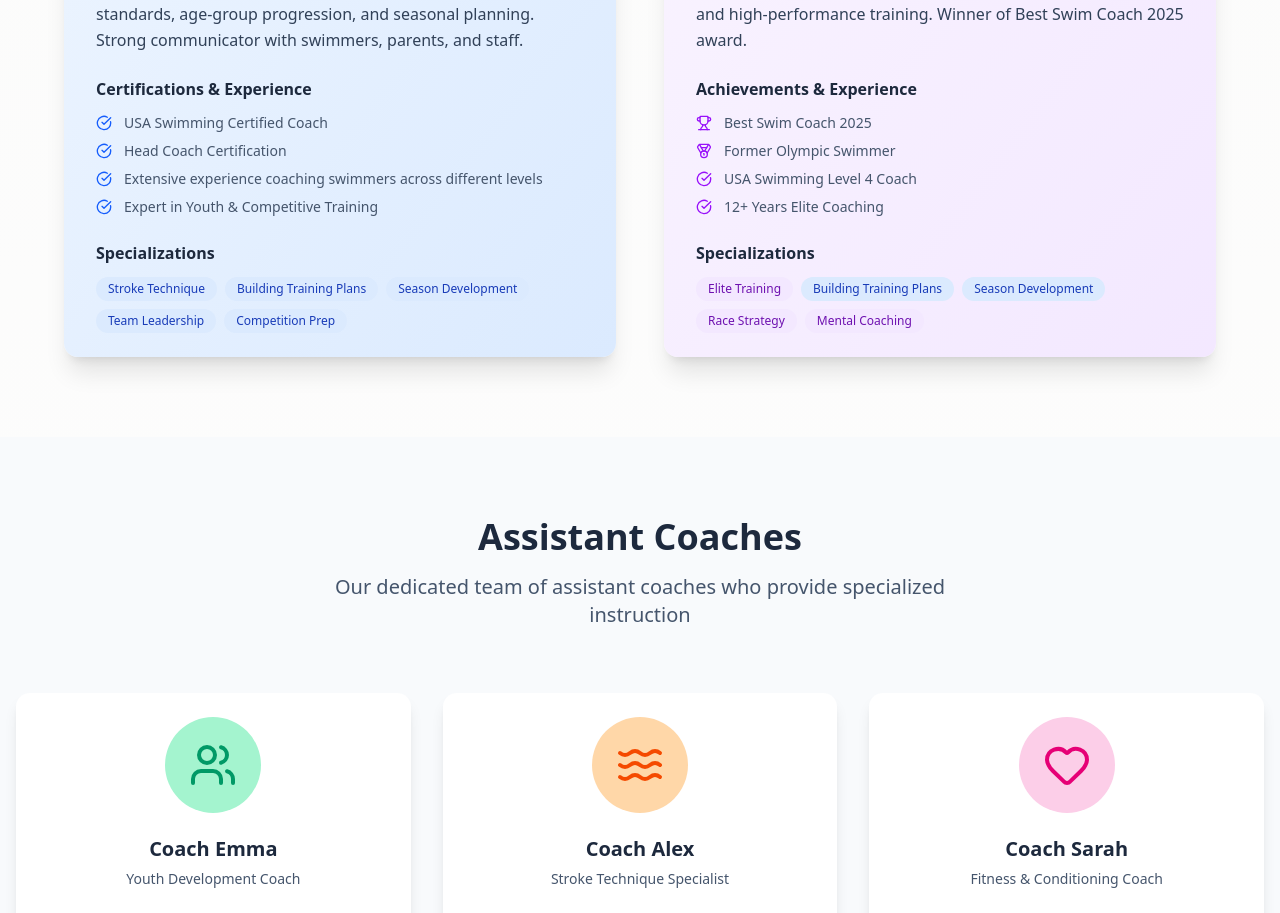
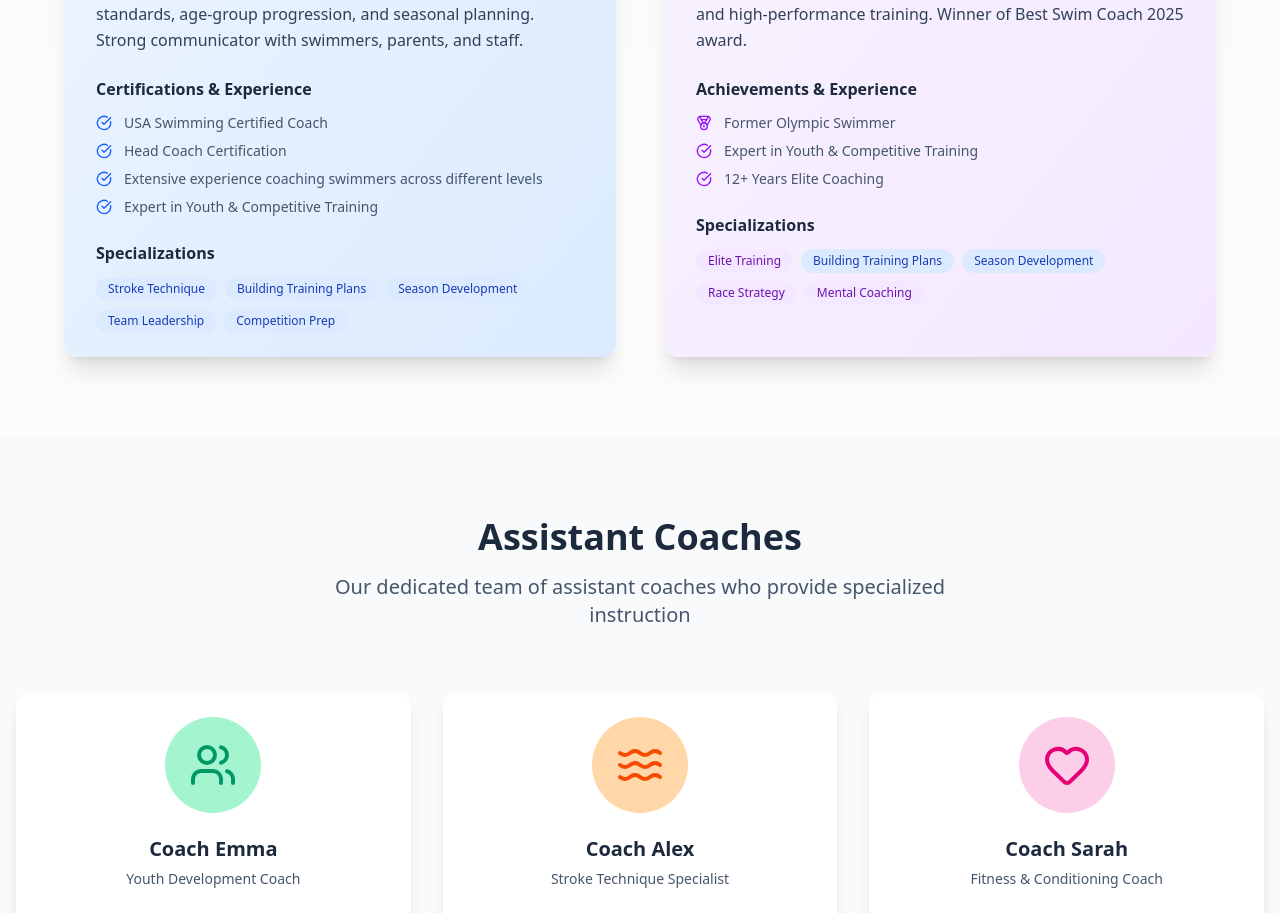
Before and after one commit to primeswim/prime-swim, a Next.js app: page /coaches in a window 1280 px wide. Shown: the part 1267-2180 px from the top of the page. Built offline with nearby package versions, Linux system fonts and the light colour scheme.

Commit message:
update coach Moe info

```diff
--- a/src/app/coaches/page.tsx
+++ b/src/app/coaches/page.tsx
@@ -141,16 +141,12 @@ export default function CoachesPage() {
                 <h4 className="font-semibold text-slate-800 mb-3">Achievements & Experience</h4>
                 <div className="grid grid-cols-1 gap-2">
                   <div className="flex items-center">
-                    <Trophy className="w-4 h-4 mr-3 text-purple-600" />
-                    <span className="text-sm text-slate-600">Best Swim Coach 2025</span>
-                  </div>
-                  <div className="flex items-center">
                     <Medal className="w-4 h-4 mr-3 text-purple-600" />
                     <span className="text-sm text-slate-600">Former Olympic Swimmer</span>
                   </div>
                   <div className="flex items-center">
                     <CheckCircle className="w-4 h-4 mr-3 text-purple-600" />
-                    <span className="text-sm text-slate-600">USA Swimming Level 4 Coach</span>
+                    <span className="text-sm text-slate-600">Expert in Youth & Competitive Training</span>
                   </div>
                   <div className="flex items-center">
                     <CheckCircle className="w-4 h-4 mr-3 text-purple-600" />
```
